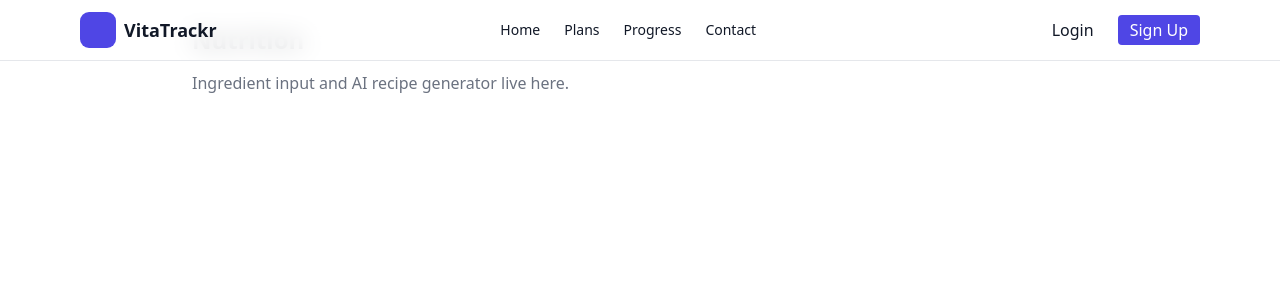
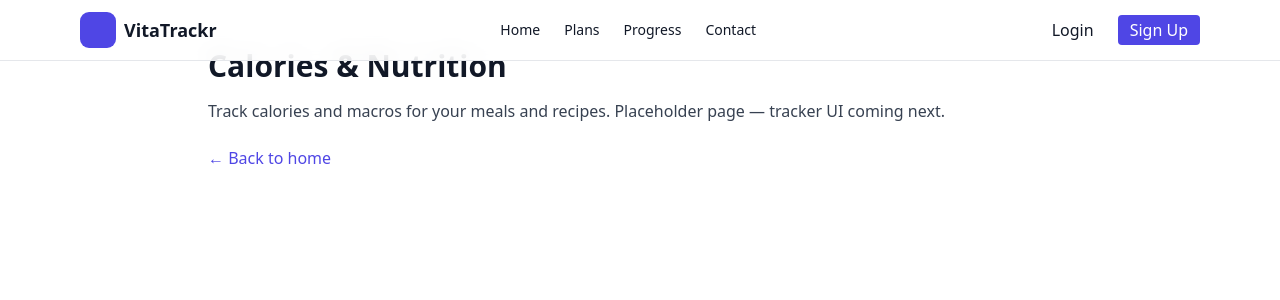
Before and after one commit to Vnj91/VitaTrackr-Web, a Next.js app in the folder frontend/: page /nutrition in a window 1280 px wide. Shown: the top 300 px of the page. Built offline with nearby package versions, Linux system fonts and the light colour scheme.

Commit message:
feat(frontend): add skeleton pages for recipes and nutrition; use next/link in FeatureCard

```diff
--- a/frontend/app/nutrition/page.tsx
+++ b/frontend/app/nutrition/page.tsx
@@ -1,10 +1,12 @@
+import React from 'react'
+import Link from 'next/link'
+
 export default function NutritionPage(){
   return (
-    <div className="min-h-screen p-6">
-      <main className="max-w-4xl mx-auto">
-        <h1 className="text-2xl font-semibold mb-4">Nutrition</h1>
-        <p className="muted">Ingredient input and AI recipe generator live here.</p>
-      </main>
+    <div className="min-h-screen px-4 py-12 max-w-4xl mx-auto">
+      <h1 className="text-3xl font-bold mb-4">Calories & Nutrition</h1>
+      <p className="text-gray-700 mb-6">Track calories and macros for your meals and recipes. Placeholder page — tracker UI coming next.</p>
+      <Link href="/" className="text-indigo-600">← Back to home</Link>
     </div>
   )
 }
--- /dev/null
+++ b/frontend/app/recipes/page.tsx
@@ -0,0 +1,14 @@
+import React from 'react'
+import Link from 'next/link'
+
+export default function RecipesPage(){
+  return (
+    <div className="min-h-screen px-4 py-12 max-w-4xl mx-auto">
+      <h1 className="text-3xl font-bold mb-4">Recipe Generator</h1>
+  <p className="text-gray-700 mb-6">Generate recipes from a list of ingredients or by specifying dietary goals. This is a placeholder page — we will wire the generator next.</p>
+      <div className="space-x-2">
+        <Link href="/" className="text-indigo-600">← Back to home</Link>
+      </div>
+    </div>
+  )
+}
--- /dev/null
+++ b/frontend/app/recipes/suggestions/page.tsx
@@ -0,0 +1,12 @@
+import React from 'react'
+import Link from 'next/link'
+
+export default function RecipeSuggestionsPage(){
+  return (
+    <div className="min-h-screen px-4 py-12 max-w-4xl mx-auto">
+      <h1 className="text-3xl font-bold mb-4">Recipe Suggestions</h1>
+      <p className="text-gray-700 mb-6">Personalized recipe suggestions based on your preferences and history. Placeholder content for now.</p>
+      <Link href="/" className="text-indigo-600">← Back to home</Link>
+    </div>
+  )
+}
--- a/frontend/components/FeatureCard.tsx
+++ b/frontend/components/FeatureCard.tsx
@@ -1,6 +1,7 @@
 "use client"
 
 import React from 'react'
+import Link from 'next/link'
 import { motion } from 'framer-motion'
 
 export default function FeatureCard({ title, desc, href, icon }: { title:string, desc:string, href:string, icon: string }){
@@ -41,7 +42,7 @@ export default function FeatureCard({ title, desc, href, icon }: { title:string,
 
   return (
     <motion.div whileHover={{ scale: 1.03 }} whileTap={{ scale: 0.98 }} className="block bg-white rounded-2xl shadow-md p-6 hover:shadow-lg focus:outline-none focus:ring-2 focus:ring-indigo-200 transition-shadow">
-      <a href={href} aria-label={`Open ${title}`} className="block">
+      <Link href={href} aria-label={`Open ${title}`} className="block">
         <div className="flex items-center space-x-4">
           <div className="p-3 bg-indigo-50 rounded-md"><IconNode /></div>
           <div>
@@ -49,7 +50,7 @@ export default function FeatureCard({ title, desc, href, icon }: { title:string,
             <p className="text-base text-gray-700">{desc}</p>
           </div>
         </div>
-      </a>
+      </Link>
     </motion.div>
   )
 }
```
Lines whose indentation alone changed are shown as unchanged.
